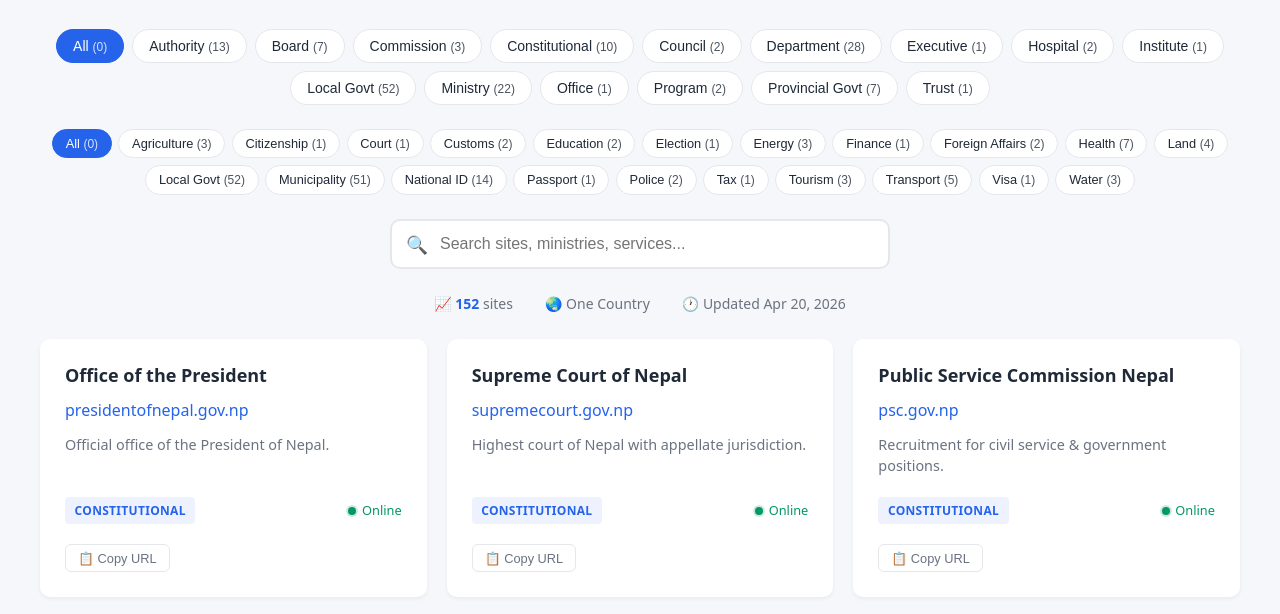
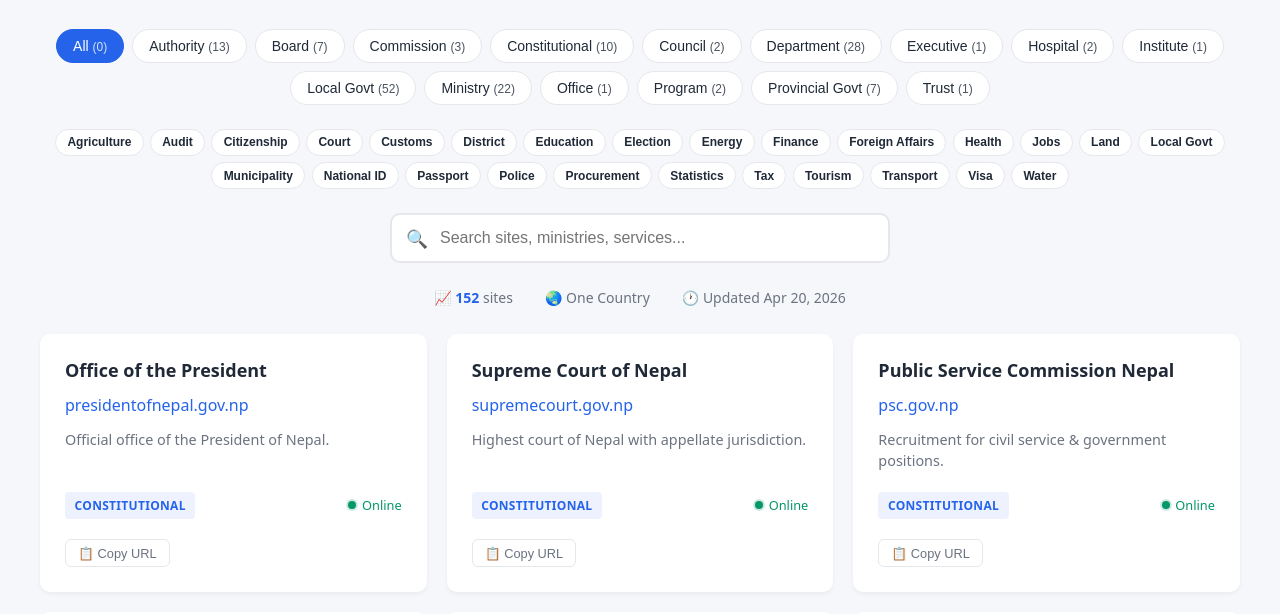
Before and after one commit to surit/Nepal-Gov-websites, a plain HTML site: page index.html in a window 1280 px wide. Shown: the part 109-723 px from the top of the page. Drawn offline with Linux system fonts and the light colour scheme.

Commit message:
fix: refined tag filters - no All/counts, toggle logic, responsibility-based tags, smaller/bold styling

```diff
--- a/css/styles.css
+++ b/css/styles.css
@@ -72,10 +72,10 @@
 .tag-btn {
   background: var(--card);
   border: 1px solid var(--border);
-  padding: 0.4rem 0.8rem;
+  padding: 0.35rem 0.7rem;
   border-radius: 999px;
-  font-size: 0.8rem;
-  font-weight: 500;
+  font-size: 0.75rem;
+  font-weight: 700;
   cursor: pointer;
   transition: all 0.2s;
   color: var(--text);
--- a/js/script.js
+++ b/js/script.js
@@ -203,28 +203,32 @@
   // Keyword-based tagging from name/desc
   const text = (site.name + ' ' + site.desc + ' ' + site.cat).toLowerCase();
 
-  // Common tags
+  // Expanded responsibility-based tags from desc/tasks
   if (text.includes('passport') || text.includes('पासपोर्ट')) tags.add('Passport');
-  if (text.includes('citizen') || text.includes('नागरिकता')) tags.add('Citizenship');
-  if (text.includes('visa') || text.includes('भिसा')) tags.add('Visa');
-  if (text.includes('tax') || text.includes('कर') || text.includes('revenue')) tags.add('Tax');
-  if (text.includes('police') || text.includes('प्रहरी')) tags.add('Police');
-  if (text.includes('customs') || text.includes('कस्टम्स')) tags.add('Customs');
-  if (text.includes('court') || text.includes('अदालत') || text.includes('supreme')) tags.add('Court');
-  if (text.includes('health') || text.includes('hospital') || text.includes('स्वास्थ्य')) tags.add('Health');
-  if (text.includes('education') || text.includes('शिक्षा')) tags.add('Education');
-  if (text.includes('energy') || text.includes('विद्युत') || text.includes('electricity')) tags.add('Energy');
-  if (text.includes('municip') || text.includes('nagar') || text.includes('mun.gov.np')) tags.add('Municipality');
-  if (text.includes('district') || text.includes('जिल्ला')) tags.add('District');
-  if (text.includes('road') || text.includes('transport') || text.includes('सडक')) tags.add('Transport');
-  if (text.includes('land') || text.includes('जग्गा')) tags.add('Land');
-  if (text.includes('election') || text.includes('निर्वाचन')) tags.add('Election');
-  if (text.includes('id') || text.includes('आइडि')) tags.add('National ID');
-  if (text.includes('agricultur') || text.includes('कृषि')) tags.add('Agriculture');
-  if (text.includes('tourism') || text.includes('पर्यटन')) tags.add('Tourism');
-  if (text.includes('finance') || text.includes('मुद्रा')) tags.add('Finance');
-  if (text.includes('foreign') || text.includes('विदेश')) tags.add('Foreign Affairs');
-  if (text.includes('water') || text.includes('जल')) tags.add('Water');
+  if (text.includes('citizen') || text.includes('नागरिकता') || text.includes('birth') || text.includes('death')) tags.add('Citizenship');
+  if (text.includes('visa') || text.includes('भिसा') || text.includes('immigration') || text.includes('foreign employment')) tags.add('Visa');
+  if (text.includes('tax') || text.includes('कर') || text.includes('revenue') || text.includes('ird')) tags.add('Tax');
+  if (text.includes('police') || text.includes('प्रहरी') || text.includes('law enforcement')) tags.add('Police');
+  if (text.includes('customs') || text.includes('कस्टम्स') || text.includes('import') || text.includes('export')) tags.add('Customs');
+  if (text.includes('court') || text.includes('अदालत') || text.includes('supreme') || text.includes('law')) tags.add('Court');
+  if (text.includes('health') || text.includes('hospital') || text.includes('स्वास्थ्य') || text.includes('insurance')) tags.add('Health');
+  if (text.includes('education') || text.includes('शिक्षा') || text.includes('teacher') || text.includes('exam')) tags.add('Education');
+  if (text.includes('energy') || text.includes('विद्युत') || text.includes('electricity') || text.includes('hydropower')) tags.add('Energy');
+  if (text.includes('municip') || text.includes('nagar') || text.includes('mun.gov.np') || text.includes('permit') || text.includes('license')) tags.add('Municipality');
+  if (text.includes('district') || text.includes('जिल्ला') || text.includes('administra')) tags.add('District');
+  if (text.includes('road') || text.includes('transport') || text.includes('सडक') || text.includes('vehicle')) tags.add('Transport');
+  if (text.includes('land') || text.includes('जग्गा') || text.includes('survey') || text.includes('record')) tags.add('Land');
+  if (text.includes('election') || text.includes('निर्वाचन') || text.includes('vote')) tags.add('Election');
+  if (text.includes('id') || text.includes('आइडि') || text.includes('national id')) tags.add('National ID');
+  if (text.includes('agricultur') || text.includes('कृषि') || text.includes('livestock') || text.includes('farmer')) tags.add('Agriculture');
+  if (text.includes('tourism') || text.includes('पर्यटन') || text.includes('hotel')) tags.add('Tourism');
+  if (text.includes('finance') || text.includes('मुद्रा') || text.includes('bank') || text.includes('budget')) tags.add('Finance');
+  if (text.includes('foreign') || text.includes('विदेश') || text.includes('diplomatic')) tags.add('Foreign Affairs');
+  if (text.includes('water') || text.includes('जल') || text.includes('irrigation') || text.includes('sanitation')) tags.add('Water');
+  if (text.includes('recruit') || text.includes('employment') || text.includes('service commission')) tags.add('Jobs');
+  if (text.includes('audit') || text.includes('account')) tags.add('Audit');
+  if (text.includes('statistics') || text.includes('census')) tags.add('Statistics');
+  if (text.includes('procurement') || text.includes('tender')) tags.add('Procurement');
 
   // Category-based fallback
   if (site.cat === 'Local Govt') tags.add('Local Govt');
@@ -282,18 +286,12 @@
 }
 
 function renderTags() {
-  const allTags = ['All', ...Array.from(new Set(sites.flatMap(s => s.tags))).sort()];
-  const counts = {};
-  sites.forEach(s => s.tags.forEach(tag => counts[tag] = (counts[tag] || 0) + 1));
-
-  tagNav.innerHTML = allTags.map(tag => {
-    const count = counts[tag] || 0;
+  const uniqueTags = Array.from(new Set(sites.flatMap(s => s.tags))).sort();
+  tagNav.innerHTML = uniqueTags.map(tag => {
     return `
       <button class="tag-btn ${tag === currentTag ? 'active' : ''}"
-              data-tag="${escapeHtml(tag)}"
-              title="${tag} (${count} sites)"
-              aria-label="${tag} - ${count} sites">
-        ${escapeHtml(tag)} <span class="count">(${count})</span>
+              data-tag="${escapeHtml(tag)}">
+        ${escapeHtml(tag)}
       </button>
     `;
   }).join('');
@@ -383,7 +381,12 @@
 function handleTagClick(e) {
   const btn = e.target.closest('.tag-btn');
   if (!btn) return;
-  currentTag = btn.dataset.tag;
+  const newTag = btn.dataset.tag;
+  if (currentTag === newTag) {
+    currentTag = 'All';
+  } else {
+    currentTag = newTag;
+  }
   renderTags();
   renderGrid();
 }
```
Also changed, not shown: TODO.md (+6 -5 lines).
